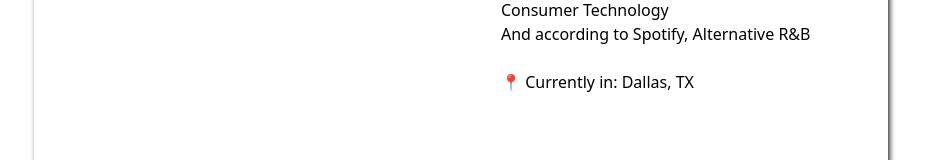
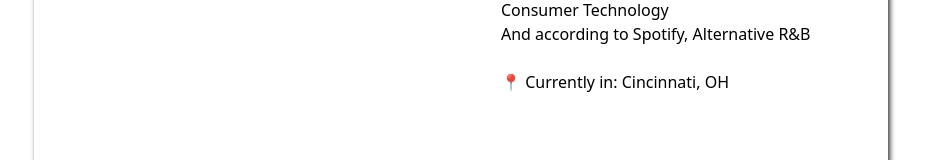
Before and after one commit to whoisheath/pw3.0, a Next.js app: page / in a window 1280 px wide. Shown: the part 718-878 px from the top of the page, without its empty margins (179-1104 px from the left). Built offline with nearby package versions, Linux system fonts and the light colour scheme.

Commit message:
update location

```diff
--- a/pages/index.js
+++ b/pages/index.js
@@ -56,7 +56,7 @@ export default function Index() {
               <li>And according to Spotify, Alternative R&B</li>
             </ul>
             &nbsp;
-            <p>📍 Currently in: Dallas, TX</p>
+            <p>📍 Currently in: Cincinnati, OH</p>
           </div>
           <Socials />
         </div>
```
